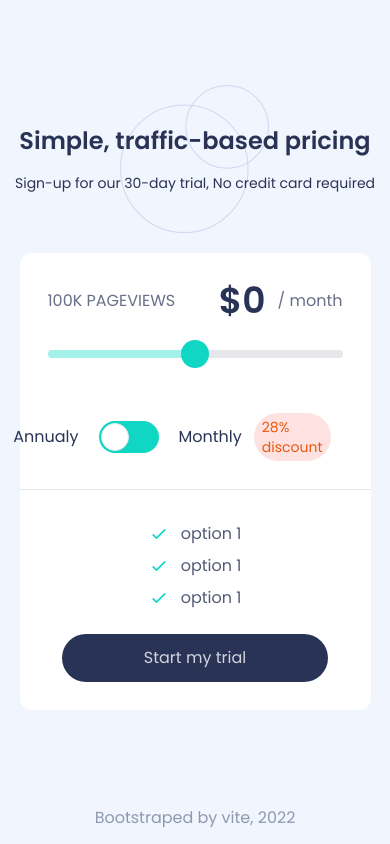
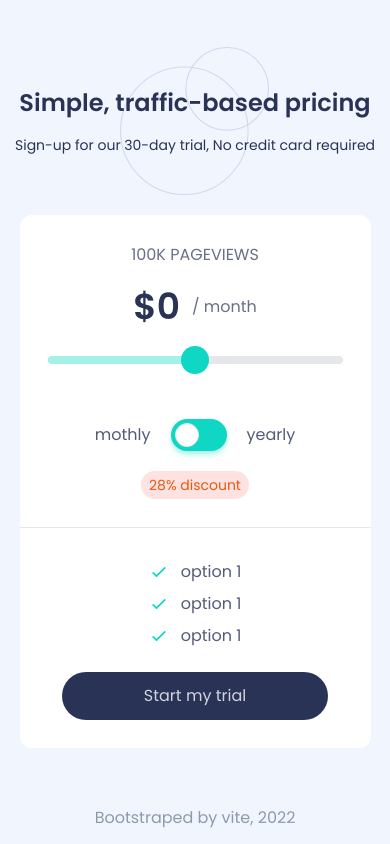
Before and after one commit to nafasebra/price-range-slider, a React (Vite) app: page / in a window 390 px wide. Built offline with nearby package versions, Linux system fonts and the light colour scheme.

Commit message:
Change style for mobile size

```diff
--- a/src/App.tsx
+++ b/src/App.tsx
@@ -6,9 +6,9 @@ function App() {
   return (
     <PriceProvider>
       <div className="relative flex flex-col items-center justify-center overflow-hidden w-full py-4 min-h-[calc(100vh-50px)]">
-        <div className="bg-circle px-1 py-10 mb-5 text-dark flex flex-col justify-center items-center">
-          <h1 className="text-2xl pb-4 font-semibold">Simple, traffic-based pricing</h1>
-          <p className="text-sm">Sign-up for our 30-day trial, No credit card required</p>
+        <div className="bg-circle px-2 py-10 mb-5 text-dark flex flex-col justify-center items-center">
+          <h1 className="text-center text-2xl pb-4 font-semibold">Simple, traffic-based pricing</h1>
+          <p className="text-center text-sm">Sign-up for our 30-day trial, No credit card required</p>
         </div>
         <CardContainer />
       </div>
--- a/src/components/CardContainer.tsx
+++ b/src/components/CardContainer.tsx
@@ -10,33 +10,35 @@ function CardContainer() {
   return (
     <div className="bg-white text-dark w-[90%] md:w-[556px] rounded-xl mx-auto">
       <div className="p-7">
-        <div className="flex justify-between items-center">
-          <p className="opacity-70 uppercase">100k pageviews</p>
+        <div className="flex flex-col md:flex-row justify-between items-center">
+          <p className="opacity-70 uppercase pb-5 md:pb-0">100k pageviews</p>
           <div className="flex items-center">
             <p className="text-4xl font-semibold">${PriceUseContext.price}</p>
             <p className="pl-3 opacity-70">/ month</p>
           </div>
         </div>
         <Range />
-        <div className="flex items-center justify-end pt-7">
-          <p>Annualy</p>
-          <Toggle />
-          <p>Monthly</p>
+        <div className="flex flex-col md:flex-row items-center justify-end pt-7">
+          <div className="flex items-center pb-5 md:pb-0">
+            <p className="opacity-80">mothly</p>
+            <Toggle />
+            <p className="opacity-80">yearly</p>
+          </div>
           <Badge text="28% discount" />
         </div>
       </div>
       <hr />
       <div className="p-7 flex flex-col md:flex-row items-center justify-between">
         <ul className="mb-5 md:mb-5">
-          <li className="flex items-center py-1">
+          <li className="flex items-center justify-center md:justify-start py-1 ">
             <svg className="w-5 h-5 text-turquoise-200 mr-3" fill="none" stroke="currentColor" viewBox="0 0 24 24" xmlns="http://www.w3.org/2000/svg"><path strokeLinecap="round" strokeLinejoin="round" strokeWidth={2} d="M5 13l4 4L19 7" /></svg>
             <p className="opacity-80">option 1</p>
           </li>
-          <li className="flex items-center py-1">
+          <li className="flex items-center justify-center md:justify-start py-1 ">
             <svg className="w-5 h-5 text-turquoise-200 mr-3" fill="none" stroke="currentColor" viewBox="0 0 24 24" xmlns="http://www.w3.org/2000/svg"><path strokeLinecap="round" strokeLinejoin="round" strokeWidth={2} d="M5 13l4 4L19 7" /></svg>
             <p className="opacity-80">option 1</p>
           </li>
-          <li className="flex items-center py-1">
+          <li className="flex items-center justify-center md:justify-start py-1 ">
             <svg className="w-5 h-5 text-turquoise-200 mr-3" fill="none" stroke="currentColor" viewBox="0 0 24 24" xmlns="http://www.w3.org/2000/svg"><path strokeLinecap="round" strokeLinejoin="round" strokeWidth={2} d="M5 13l4 4L19 7" /></svg>
             <p className="opacity-80">option 1</p>
           </li>
--- a/src/components/Toggle.tsx
+++ b/src/components/Toggle.tsx
@@ -2,14 +2,14 @@ function Toggle() {
   return (
     <label
       htmlFor="toggle"
-      className="flex relative items-center cursor-pointer mx-5"
+      className="flex relative items-ce1nter cursor-pointer mx-5"
     >
       <input
         type="checkbox"
         id="toggle"
         className="sr-only peer"
       />
-      <div className="w-[3.75rem] h-8 bg-turquoise-200 outline-none rounded-full peer peer-checked:after:translate-x-full peer-checked:after:border-white after:content-[''] after:absolute after:top-[2px] after:left-[2px] after:bg-white after:border-gray-200 after:border after:rounded-full after:h-7 after:w-7 border-gray-600 peer-checked:bg-turquoise-300"></div>
+      <div className="w-[3.5rem] h-8 shadow-md shadow-turquoise-100 bg-turquoise-200 outline-none rounded-full peer peer-checked:after:translate-x-full peer-checked:after:border-white after:content-[''] after:absolute after:top-[4px] after:left-[4px] after:bg-white after:border-gray-200 after:border after:rounded-full after:h-6 after:w-6 border-gray-600 peer-checked:bg-turquoise-300"></div>
     </label>
   );
 }
```
